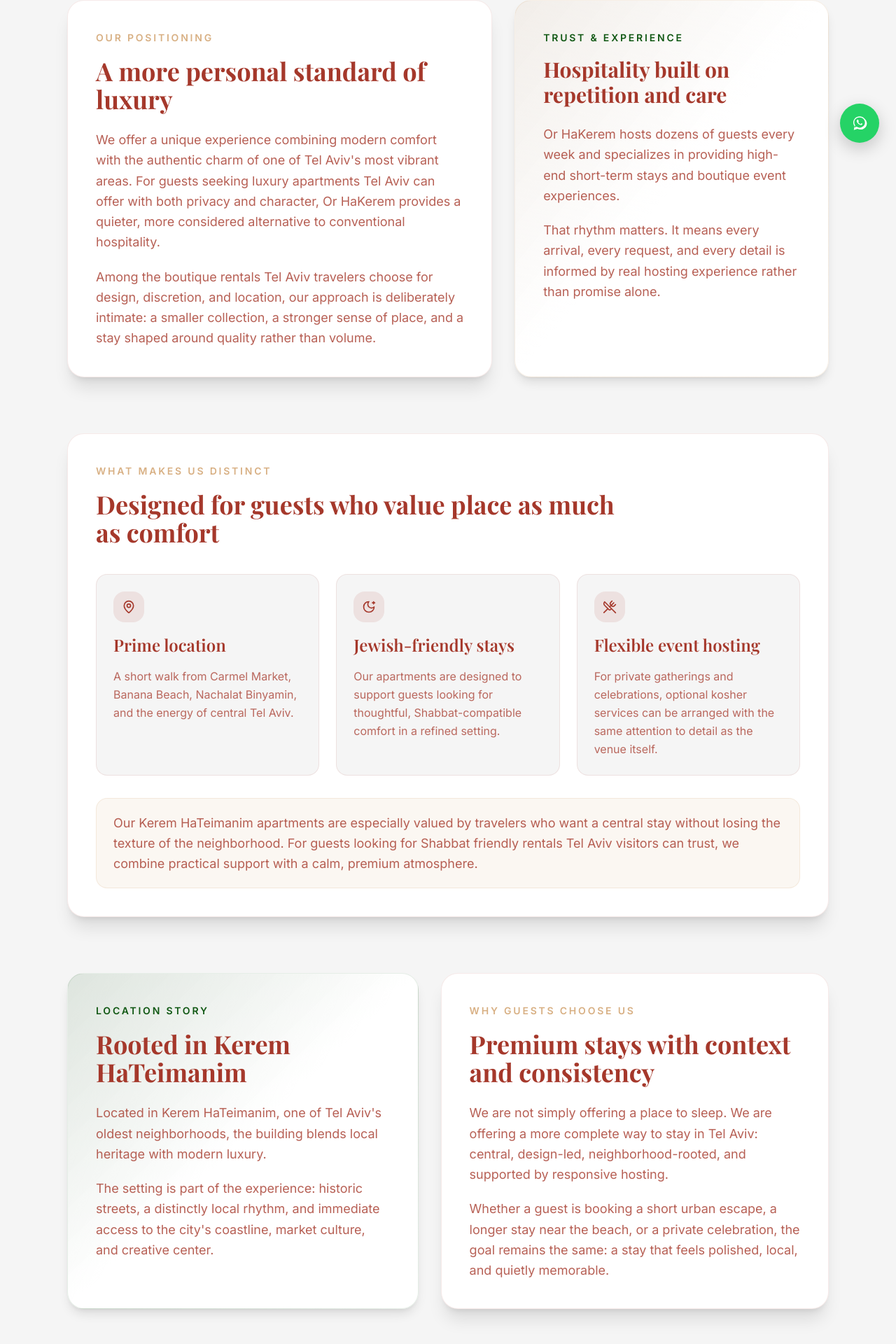
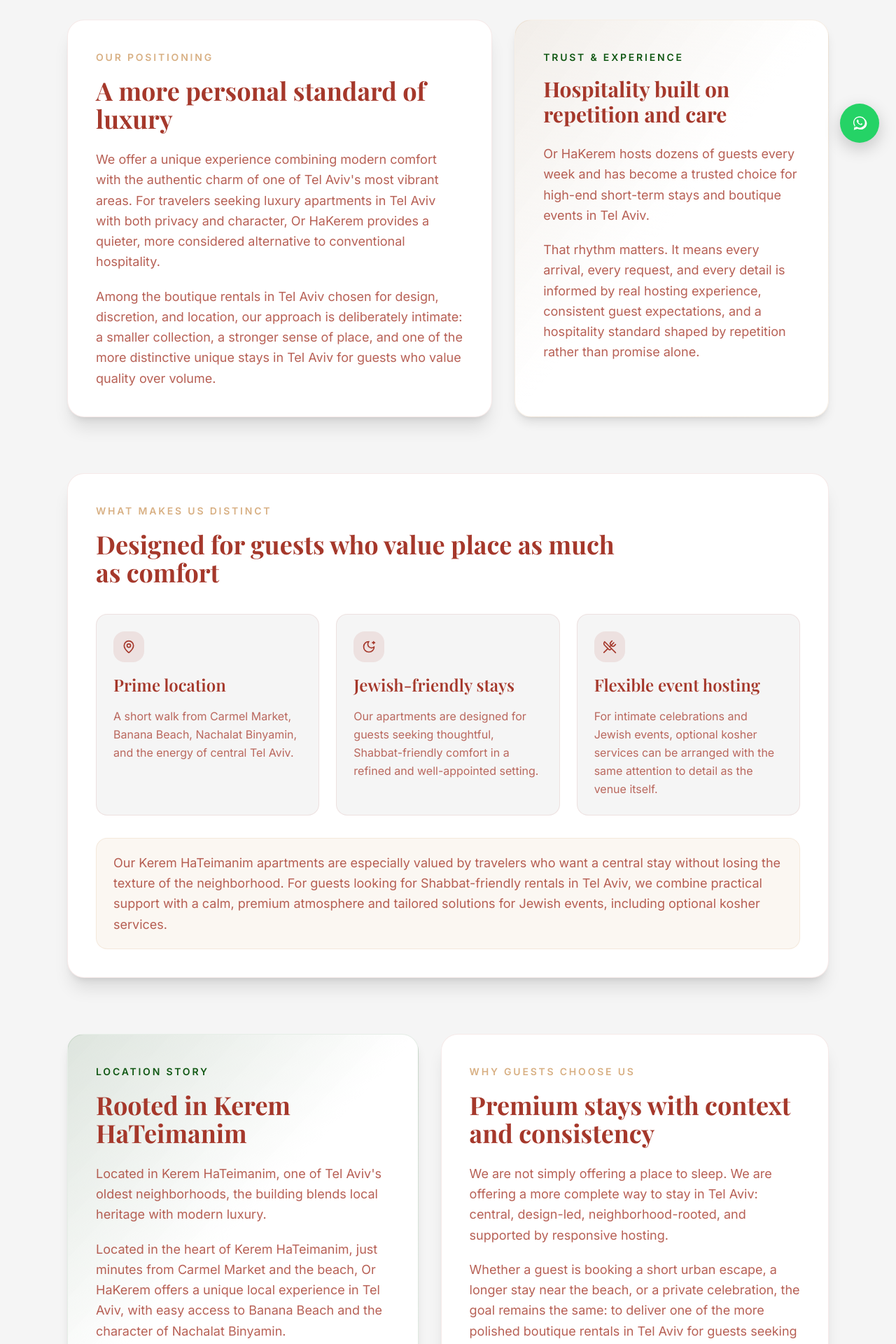
Before and after one commit to Orhakerem/OrHakerem-, a Next.js app: page /about in a window 1280 px wide. Shown: the part 572-2492 px from the top of the page at 70% size. Built offline with nearby package versions, Linux system fonts and the light colour scheme; no server answers.

Commit message:
Improve about page SEO content

```diff
--- a/src/app/about/page.tsx
+++ b/src/app/about/page.tsx
@@ -14,13 +14,13 @@ const valuePoints = [
     icon: MoonStar,
     title: 'Jewish-friendly stays',
     description:
-      'Our apartments are designed to support guests looking for thoughtful, Shabbat-compatible comfort in a refined setting.',
+      'Our apartments are designed for guests seeking thoughtful, Shabbat-friendly comfort in a refined and well-appointed setting.',
   },
   {
     icon: UtensilsCrossed,
     title: 'Flexible event hosting',
     description:
-      'For private gatherings and celebrations, optional kosher services can be arranged with the same attention to detail as the venue itself.',
+      'For intimate celebrations and Jewish events, optional kosher services can be arranged with the same attention to detail as the venue itself.',
   },
 ];
 
@@ -30,7 +30,7 @@ const structuredData = {
   name: 'Or Hakerem',
   url: createCanonicalUrl('/about'),
   description:
-    'Boutique luxury short-term rentals and intimate event experiences in Kerem HaTeimanim, Tel Aviv.',
+    'Boutique luxury short-term rentals and intimate event experiences in Kerem HaTeimanim, Tel Aviv, near Carmel Market, Banana Beach, and Nachalat Binyamin.',
   address: {
     '@type': 'PostalAddress',
     streetAddress: '35 Hakovshim Street',
@@ -68,7 +68,7 @@ export default function AboutPage() {
               About Or HaKerem – Luxury Rentals in Tel Aviv
             </h1>
             <p className="mt-6 max-w-3xl text-lg leading-relaxed text-white/90 md:text-xl">
-              Or HaKerem is a boutique collection of luxury short-term rentals located in Tel Aviv&apos;s historic Kerem HaTeimanim neighborhood.
+              Or HaKerem is a boutique collection of luxury short-term rentals located in Tel Aviv&apos;s historic Kerem HaTeimanim neighborhood, just minutes from Carmel Market, Banana Beach, and Nachalat Binyamin.
             </p>
           </div>
         </div>
@@ -84,10 +84,10 @@ export default function AboutPage() {
               A more personal standard of luxury
             </h2>
             <p className="mt-6 text-lg leading-relaxed text-primary/80">
-              We offer a unique experience combining modern comfort with the authentic charm of one of Tel Aviv&apos;s most vibrant areas. For guests seeking luxury apartments Tel Aviv can offer with both privacy and character, Or HaKerem provides a quieter, more considered alternative to conventional hospitality.
+              We offer a unique experience combining modern comfort with the authentic charm of one of Tel Aviv&apos;s most vibrant areas. For travelers seeking luxury apartments in Tel Aviv with both privacy and character, Or HaKerem provides a quieter, more considered alternative to conventional hospitality.
             </p>
             <p className="mt-5 text-lg leading-relaxed text-primary/80">
-              Among the boutique rentals Tel Aviv travelers choose for design, discretion, and location, our approach is deliberately intimate: a smaller collection, a stronger sense of place, and a stay shaped around quality rather than volume.
+              Among the boutique rentals in Tel Aviv chosen for design, discretion, and location, our approach is deliberately intimate: a smaller collection, a stronger sense of place, and one of the more distinctive unique stays in Tel Aviv for guests who value quality over volume.
             </p>
           </div>
 
@@ -99,10 +99,10 @@ export default function AboutPage() {
               Hospitality built on repetition and care
             </h2>
             <p className="mt-6 text-lg leading-relaxed text-primary/80">
-              Or HaKerem hosts dozens of guests every week and specializes in providing high-end short-term stays and boutique event experiences.
+              Or HaKerem hosts dozens of guests every week and has become a trusted choice for high-end short-term stays and boutique events in Tel Aviv.
             </p>
             <p className="mt-5 text-lg leading-relaxed text-primary/80">
-              That rhythm matters. It means every arrival, every request, and every detail is informed by real hosting experience rather than promise alone.
+              That rhythm matters. It means every arrival, every request, and every detail is informed by real hosting experience, consistent guest expectations, and a hospitality standard shaped by repetition rather than promise alone.
             </p>
           </div>
         </div>
@@ -141,7 +141,7 @@ export default function AboutPage() {
 
             <div className="mt-8 rounded-2xl border border-secondary/20 bg-secondary/10 px-6 py-5">
               <p className="text-lg leading-relaxed text-primary/80">
-                Our Kerem HaTeimanim apartments are especially valued by travelers who want a central stay without losing the texture of the neighborhood. For guests looking for Shabbat friendly rentals Tel Aviv visitors can trust, we combine practical support with a calm, premium atmosphere.
+                Our Kerem HaTeimanim apartments are especially valued by travelers who want a central stay without losing the texture of the neighborhood. For guests looking for Shabbat-friendly rentals in Tel Aviv, we combine practical support with a calm, premium atmosphere and tailored solutions for Jewish events, including optional kosher services.
               </p>
             </div>
           </div>
@@ -161,7 +161,7 @@ export default function AboutPage() {
               Located in Kerem HaTeimanim, one of Tel Aviv&apos;s oldest neighborhoods, the building blends local heritage with modern luxury.
             </p>
             <p className="mt-5 text-lg leading-relaxed text-primary/80">
-              The setting is part of the experience: historic streets, a distinctly local rhythm, and immediate access to the city&apos;s coastline, market culture, and creative center.
+              Located in the heart of Kerem HaTeimanim, just minutes from Carmel Market and the beach, Or HaKerem offers a unique local experience in Tel Aviv, with easy access to Banana Beach and the character of Nachalat Binyamin.
             </p>
           </div>
 
@@ -176,7 +176,7 @@ export default function AboutPage() {
               We are not simply offering a place to sleep. We are offering a more complete way to stay in Tel Aviv: central, design-led, neighborhood-rooted, and supported by responsive hosting.
             </p>
             <p className="mt-5 text-lg leading-relaxed text-primary/80">
-              Whether a guest is booking a short urban escape, a longer stay near the beach, or a private celebration, the goal remains the same: a stay that feels polished, local, and quietly memorable.
+              Whether a guest is booking a short urban escape, a longer stay near the beach, or a private celebration, the goal remains the same: to deliver one of the more polished boutique rentals in Tel Aviv for guests seeking comfort, credibility, and a quietly memorable local experience.
             </p>
           </div>
         </div>
```
